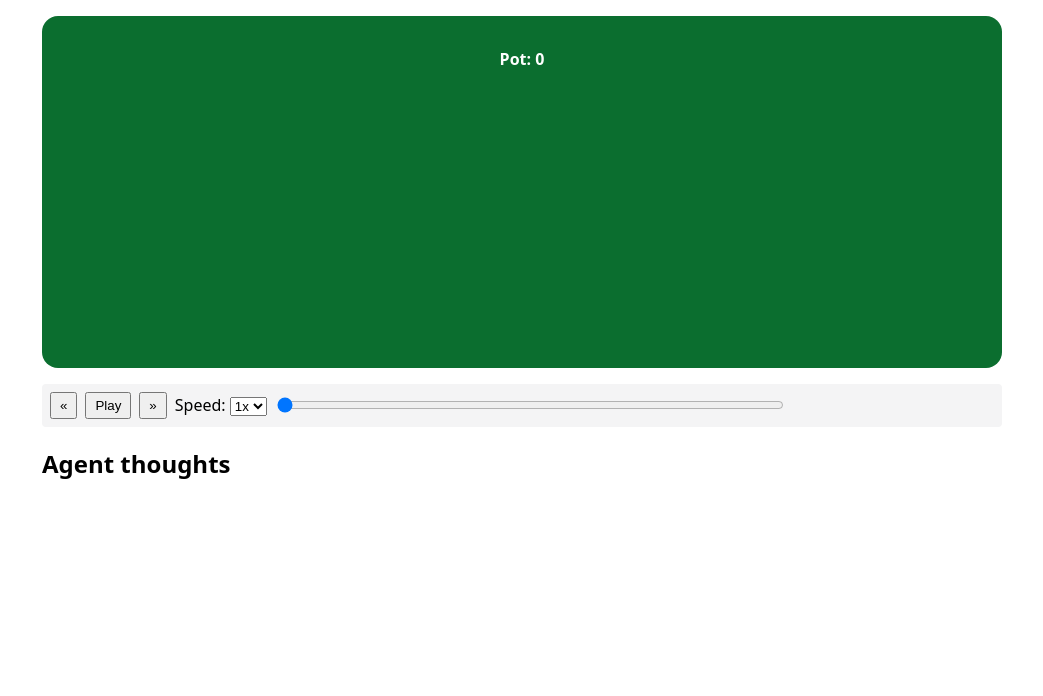
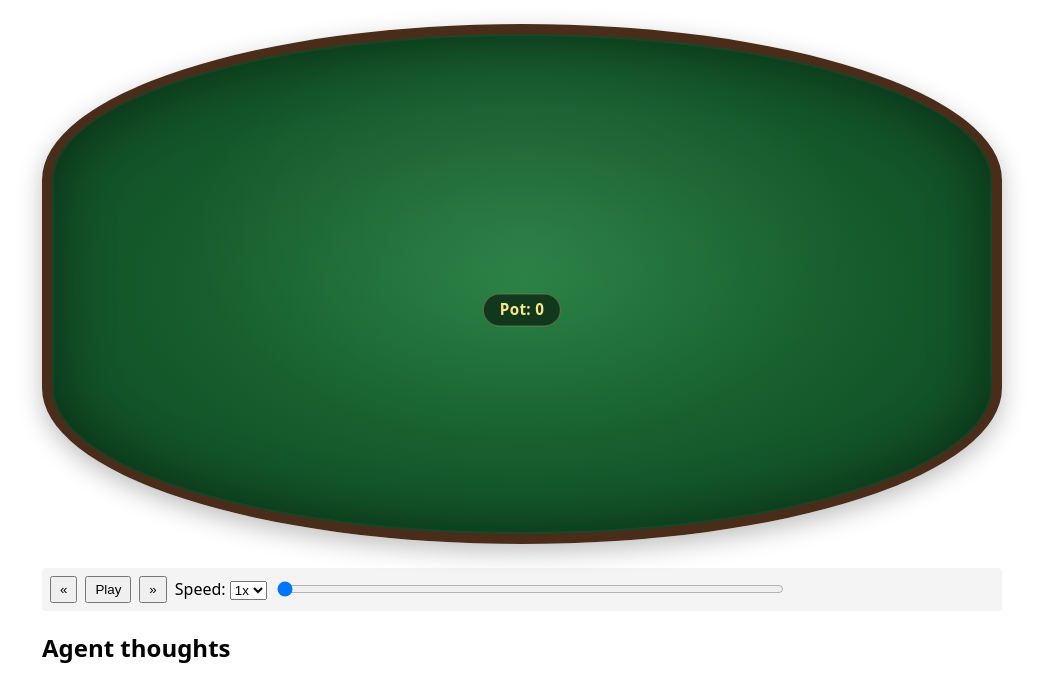
Before and after one commit to umage-ai/AgentBattle, an ASP.NET Core app: page /Battles/Replay/1 in a window 1280 px wide. Shown: the part 140-836 px from the top of the page, without its empty margins (118-1161 px from the left). Before the commit the page ends 619 px from the top, so only its background shows below. Run offline with ASP.NET Core 8, Linux system fonts and the light colour scheme; data that the repository does not hold is empty.

Commit message:
polish(web): poker table layout, card and chip animations

```diff
--- a/src/AgentBattle.Web/Pages/Battles/Replay.cshtml
+++ b/src/AgentBattle.Web/Pages/Battles/Replay.cshtml
@@ -12,27 +12,39 @@
   </header>
 
   <section class="poker-table" x-show="loaded">
+    <div class="felt">
+      <div class="community">
+        <div class="community-cards">
+          <template x-for="(card, i) in community" :key="card + '-' + i">
+            <span class="card community-card"
+                  :data-suit="card[1]"
+                  x-text="card"
+                  x-transition:enter="card-enter"
+                  x-transition:enter-start="card-enter-start"
+                  x-transition:enter-end="card-enter-end"></span>
+          </template>
+        </div>
+        <div class="pot">Pot: <span x-text="pot"></span></div>
+      </div>
+    </div>
     <div class="seats">
-      <template x-for="seat in seats" :key="seat.seat">
-        <div class="seat" :class="{ 'is-current': seat.seat === currentSeat, 'is-folded': seat.hasFolded }">
+      <template x-for="(seat, idx) in seats" :key="seat.seat">
+        <div class="seat"
+             :data-seat-pos="idx"
+             :class="{ 'is-current': seat.seat === currentSeat, 'is-folded': seat.hasFolded }">
           <div class="name" x-text="seat.displayName"></div>
           <div class="stack">Stack: <span x-text="seat.stack"></span></div>
           <div class="cards">
             <template x-for="(card, i) in cardsForSeat(seat.seat)" :key="i">
-              <span class="card" x-text="card"></span>
+              <span class="card hole-card"
+                    :data-back="card === '??'"
+                    :data-suit="card[1]"
+                    x-text="card"></span>
             </template>
           </div>
           <div class="bet" x-show="seat.currentBet > 0">Bet: <span x-text="seat.currentBet"></span></div>
         </div>
       </template>
-    </div>
-    <div class="community">
-      <div class="community-cards">
-        <template x-for="(card, i) in community" :key="i">
-          <span class="card community-card" x-text="card"></span>
-        </template>
-      </div>
-      <div class="pot">Pot: <span x-text="pot"></span></div>
     </div>
   </section>
 
--- a/src/AgentBattle.Web/wwwroot/css/site.css
+++ b/src/AgentBattle.Web/wwwroot/css/site.css
@@ -8,52 +8,205 @@ pre { background: #f4f4f5; padding: 0.75rem; border-radius: 4px; overflow-x: aut
 .replay { max-width: 1100px; }
 .replay-header { display: flex; justify-content: space-between; align-items: center; }
 
+/* ---------- Poker table ---------- */
+
 .poker-table {
-  background: #0b6e2f;
+  position: relative;
+  background:
+    radial-gradient(ellipse at center, #1f7a3b 0%, #14582a 60%, #0d4220 100%);
+  border: 10px solid #4a2c1a;
+  border-radius: 50% / 30%;
+  box-shadow:
+    inset 0 0 60px rgba(0, 0, 0, 0.45),
+    inset 0 0 0 2px rgba(255, 255, 255, 0.05),
+    0 8px 24px rgba(0, 0, 0, 0.25);
+  padding: 2.5rem 3rem;
+  margin: 1.5rem 0;
+  min-height: 420px;
   color: #fff;
-  border-radius: 16px;
-  padding: 1rem;
-  margin: 1rem 0;
-  position: relative;
-  min-height: 320px;
+  overflow: hidden;
 }
+
+/* Felt highlight overlay for subtle texture */
+.poker-table .felt {
+  position: absolute;
+  inset: 0;
+  pointer-events: none;
+  background:
+    radial-gradient(ellipse at 50% 40%, rgba(255, 255, 255, 0.07) 0%, transparent 50%);
+}
+
+/* ---------- Community area (centered on felt) ---------- */
+
+.community {
+  position: absolute;
+  top: 50%;
+  left: 50%;
+  transform: translate(-50%, -50%);
+  text-align: center;
+  pointer-events: auto;
+  z-index: 1;
+}
+
+.community-cards {
+  display: flex;
+  justify-content: center;
+  gap: 0.4rem;
+  min-height: 2.5rem;
+  margin-bottom: 0.75rem;
+}
+
+.community .pot {
+  display: inline-block;
+  background: rgba(0, 0, 0, 0.55);
+  color: #fde68a;
+  font-weight: 700;
+  padding: 0.35rem 1rem;
+  border-radius: 999px;
+  border: 1px solid rgba(253, 230, 138, 0.3);
+  font-size: 0.95rem;
+  letter-spacing: 0.02em;
+}
+
+/* ---------- Seats: 6 positions arranged around the felt ---------- */
 
 .poker-table .seats {
   display: grid;
-  grid-template-columns: repeat(3, 1fr);
-  gap: 0.75rem;
+  grid-template-columns: 1fr 1fr 1fr;
+  grid-template-rows: auto 1fr auto;
+  gap: 0.75rem 1.5rem;
+  position: relative;
+  z-index: 2;
+  min-height: 360px;
 }
 
+/* Position seats around the perimeter, leaving the center for community */
+.seat[data-seat-pos="0"] { grid-column: 1; grid-row: 1; }
+.seat[data-seat-pos="1"] { grid-column: 3; grid-row: 1; }
+.seat[data-seat-pos="2"] { grid-column: 3; grid-row: 3; }
+.seat[data-seat-pos="3"] { grid-column: 2; grid-row: 3; }
+.seat[data-seat-pos="4"] { grid-column: 1; grid-row: 3; }
+.seat[data-seat-pos="5"] { grid-column: 1; grid-row: 2; }
+
 .seat {
-  background: rgba(0,0,0,0.3);
-  border-radius: 8px;
-  padding: 0.75rem;
+  background: rgba(0, 0, 0, 0.45);
+  border: 2px solid rgba(255, 255, 255, 0.08);
+  border-radius: 12px;
+  padding: 0.6rem 0.75rem;
   text-align: center;
-  border: 2px solid transparent;
-  transition: border-color 200ms ease;
+  transition:
+    border-color 250ms ease,
+    box-shadow 250ms ease,
+    opacity 300ms ease,
+    transform 250ms ease;
+  backdrop-filter: blur(2px);
+  min-width: 0;
+  align-self: start;
 }
-.seat.is-current { border-color: gold; box-shadow: 0 0 10px gold; }
-.seat.is-folded { opacity: 0.5; }
-.seat .name { font-weight: bold; }
-.seat .cards { margin: 0.25rem 0; min-height: 1.5rem; }
+
+.seat.is-current {
+  border-color: #fbbf24;
+  box-shadow:
+    0 0 0 1px rgba(251, 191, 36, 0.4),
+    0 0 18px rgba(251, 191, 36, 0.55);
+  transform: translateY(-2px);
+}
+
+.seat.is-folded {
+  opacity: 0.4;
+  filter: grayscale(0.5);
+}
+
+.seat .name {
+  font-weight: 700;
+  font-size: 0.95rem;
+  margin-bottom: 0.15rem;
+  text-shadow: 0 1px 2px rgba(0, 0, 0, 0.4);
+}
+
+.seat .stack {
+  font-size: 0.8rem;
+  opacity: 0.85;
+}
+
+.seat .cards {
+  margin: 0.35rem 0 0.2rem;
+  min-height: 1.6rem;
+  display: flex;
+  justify-content: center;
+  gap: 0.2rem;
+}
+
+.seat .bet {
+  font-size: 0.8rem;
+  color: #fde68a;
+  margin-top: 0.15rem;
+}
+
+.seat.is-folded .hole-card {
+  transform: rotate(-8deg);
+  transition: transform 300ms ease;
+}
+
+/* ---------- Cards ---------- */
 
 .card {
   display: inline-block;
   background: #fff;
   color: #111;
   border-radius: 4px;
-  padding: 0.15rem 0.4rem;
-  margin: 0 0.15rem;
-  font-family: ui-monospace, monospace;
-  font-weight: bold;
-  min-width: 1.5rem;
+  padding: 0.25rem 0.45rem;
+  font-family: ui-monospace, "SF Mono", Menlo, monospace;
+  font-weight: 700;
+  min-width: 1.8rem;
+  text-align: center;
+  box-shadow: 0 2px 4px rgba(0, 0, 0, 0.3);
+  border: 1px solid rgba(0, 0, 0, 0.08);
+  line-height: 1.2;
 }
-.community {
-  text-align: center;
-  margin: 1rem 0;
+
+.community-card {
+  font-size: 1.15rem;
+  min-width: 2rem;
+  padding: 0.35rem 0.55rem;
 }
-.community-cards .card { font-size: 1.1rem; }
-.community .pot { margin-top: 0.5rem; font-weight: bold; }
+
+/* Suit colors. The 2-char card notation's 2nd char is the suit letter. */
+.card[data-suit="h"], .card[data-suit="d"] { color: #dc2626; }
+.card[data-suit="s"], .card[data-suit="c"] { color: #111; }
+
+/* Card back: diagonal stripe pattern, hide the "??" text */
+.card[data-back="true"] {
+  background:
+    repeating-linear-gradient(
+      45deg,
+      #1e3a8a 0,
+      #1e3a8a 4px,
+      #1e40af 4px,
+      #1e40af 8px
+    );
+  color: transparent;
+  border-color: rgba(255, 255, 255, 0.15);
+  box-shadow:
+    0 2px 4px rgba(0, 0, 0, 0.35),
+    inset 0 0 0 2px rgba(255, 255, 255, 0.1);
+}
+
+/* ---------- Card enter animation (Alpine x-transition) ---------- */
+
+.card-enter {
+  transition: transform 280ms ease-out, opacity 280ms ease-out;
+}
+.card-enter-start {
+  transform: scale(0.4) translateY(-12px) rotate(-6deg);
+  opacity: 0;
+}
+.card-enter-end {
+  transform: scale(1) translateY(0) rotate(0);
+  opacity: 1;
+}
+
+/* ---------- Controls ---------- */
 
 .controls {
   display: flex;
```
